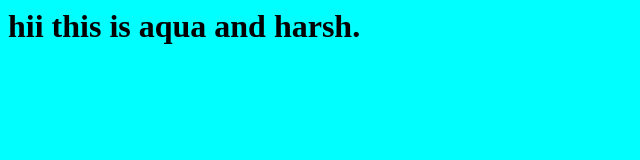
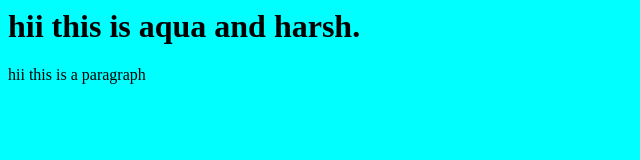
Before and after one commit to harsh010102/demo-day-html, a plain HTML site: page index.html in a window 1280 px wide. Shown: the whole page, without its empty margins (0-640 px from the left). Drawn offline with Linux system fonts and the light colour scheme.

Commit message:
styles added

```diff
--- a/index.html
+++ b/index.html
@@ -6,5 +6,6 @@
         <h1>
             hii this is aqua and harsh.
         </h1>
+        <p>hii this is a paragraph</p>
     </body>
 </html>
--- /dev/null
+++ b/styles.css
@@ -0,0 +1,3 @@
+p{
+    color: green;
+}
```
